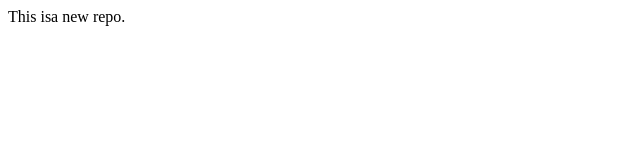
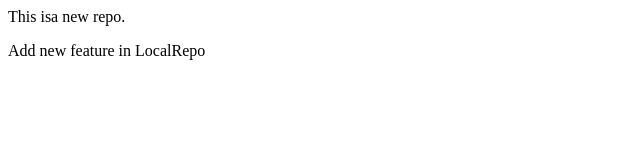
Before and after one commit to SONTUBALL/LocalRepo, a plain HTML site: page index.html in a window 1280 px wide. Shown: the whole page, without its empty margins (0-640 px from the left). Drawn offline with Linux system fonts and the light colour scheme.

Commit message:
new feature added

```diff
--- a/index.html
+++ b/index.html
@@ -1 +1,3 @@
 <p>This isa new repo.</p>
+<p>Add new feature in LocalRepo
+</p>
```
